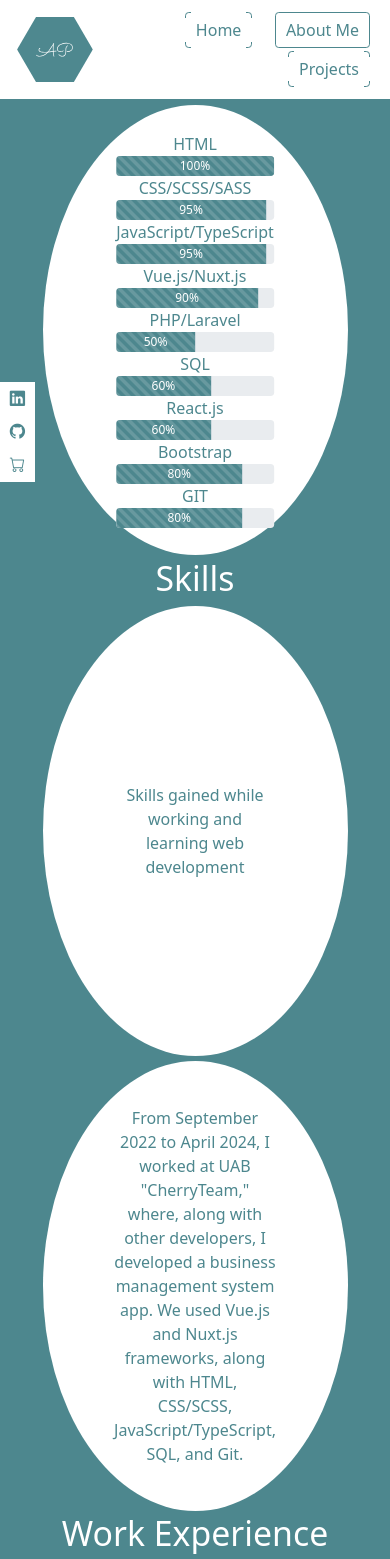
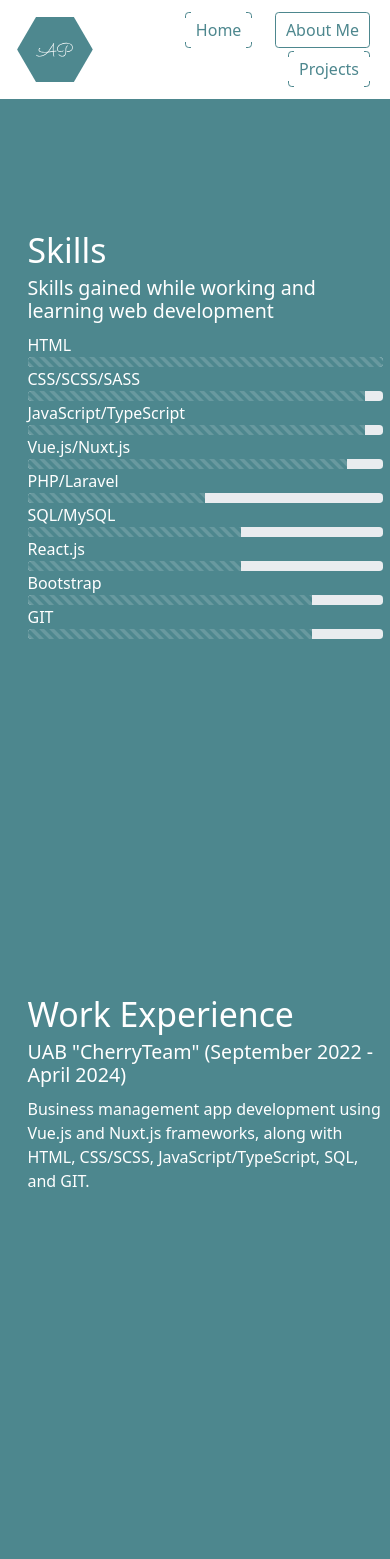
Before and after one commit to alinapak/alinapak-portfolio, a React (Create React App) app: page /about in a window 390 px wide. Shown: the top 1559 px of the page. Built offline with nearby package versions, Linux system fonts and the light colour scheme.

Commit message:
get rid of blur, scroll feature added, responsive

```diff
--- a/src/App.css
+++ b/src/App.css
@@ -32,15 +32,15 @@ a:hover {
   position: relative;
 }
 
-#root.blur {
+/* #root.blur {
   filter: blur(5px);
   transition: filter 0.5s ease;
-  /* position: relative; */
-}
+  position: relative;
+} */
 
-#root.blur~.cloned-link {
+/* #root.blur~.cloned-link {
   filter: blur(5px);
-}
+} */
 
 .cloned-link.not-blur {
   filter: blur(0) !important;
--- a/src/Components/Content/About/About.css
+++ b/src/Components/Content/About/About.css
@@ -9,7 +9,8 @@
    padding: 1rem;
 }
 
-.home section {
+.home section,
+.about section {
    min-height: calc(100vh - 18rem)
 }
 
@@ -33,7 +34,7 @@
    text-align: center;
 }
 
-.bubble-content .skills .progress-bar {
+.skills .progress-bar {
    background-color: rgb(77, 135, 142);
    font-size: 1.2rem
 }
@@ -41,3 +42,7 @@
 .bubble-content .skills .progress {
    height: 2rem
 }
+
+.info {
+   font-weight: 300
+}
--- a/src/Components/Content/About/About.js
+++ b/src/Components/Content/About/About.js
@@ -1,90 +1,113 @@
-import './About.css'
+import React, { useEffect, useRef, useState } from 'react';
 import { motion } from "framer-motion";
+import './About.css';
+
 function About() {
+   const skillsRef = useRef(null);
+   const experienceRef = useRef(null);
+   const educationRef = useRef(null);
+   const sectionRefs = [skillsRef, experienceRef, educationRef];
+   const [currentSectionIndex, setCurrentSectionIndex] = useState(0);
+
+   useEffect(() => {
+      const handleScroll = (event) => {
+         const direction = event.deltaY > 0 ? 'down' : 'up';
+         scrollToSection(direction);
+      };
+
+      window.addEventListener('wheel', handleScroll);
+
+      return () => {
+         window.removeEventListener('wheel', handleScroll);
+      };
+   }, [currentSectionIndex]);
+
+   const scrollToSection = (direction) => {
+      let newIndex = currentSectionIndex;
+      if (direction === 'down' && currentSectionIndex < sectionRefs.length - 1) {
+         newIndex = currentSectionIndex + 1;
+      } else if (direction === 'up' && currentSectionIndex > 0) {
+         newIndex = currentSectionIndex - 1;
+      }
+      const section = sectionRefs[newIndex]?.current;
+      if (section) {
+         const { top } = section.getBoundingClientRect();
+         const offset = window.scrollY + top - document.documentElement.clientTop;
+         window.scrollTo({ top: offset, behavior: 'smooth' });
+      } else {
+         console.error('Section not found:', newIndex);
+      }
+
+      setCurrentSectionIndex(newIndex);
+   };
 
    return (
-      <motion.div className="home"
+      <motion.div className="about"
          initial={{ opacity: 0 }}
          animate={{ opacity: 1 }}
          exit={{ opacity: 0 }}>
-         <section className="pt-2 container d-flex align-items-center flex-wrap gap-1">
-            <div className="align-self-start me-auto bubble-content">
-               <div className="skills">
+         <section ref={skillsRef} className="pt-2 container d-flex align-items-center flex-wrap gap-1">
+            <div className="content-container w-100 justify-content-center d-flex flex-column text-white">
+               <h1 className="display-1">Skills</h1>
+               <p className="display-6">Skills gained while working and learning web development</p>
+               <div className="skills align-self-end w-100 text-white">
                   <span>HTML</span>
                   <div className="progress ">
-                     <div className="progress-bar progress-bar-striped progress-bar-animated w-100" role="progressbar" aria-valuenow="100" aria-valuemin="0" aria-valuemax="100">100%</div>
+                     <div className="progress-bar progress-bar-striped progress-bar-animated w-100" role="progressbar" aria-valuenow="100" aria-valuemin="0" aria-valuemax="100"></div>
                   </div>
                   <span>CSS/SCSS/SASS</span>
                   <div className="progress">
-                     <div className="progress-bar progress-bar-striped progress-bar-animated" role="progressbar" style={{ width: "95%" }} aria-valuenow="95" aria-valuemin="0" aria-valuemax="100">95%</div>
+                     <div className="progress-bar progress-bar-striped progress-bar-animated" role="progressbar" style={{ width: "95%" }} aria-valuenow="95" aria-valuemin="0" aria-valuemax="100"></div>
                   </div>
                   <span>JavaScript/TypeScript</span>
                   <div className="progress">
-                     <div className="progress-bar progress-bar-striped progress-bar-animated" role="progressbar" style={{ width: "95%" }} aria-valuenow="95" aria-valuemin="0" aria-valuemax="100">95%</div>
+                     <div className="progress-bar progress-bar-striped progress-bar-animated" role="progressbar" style={{ width: "95%" }} aria-valuenow="95" aria-valuemin="0" aria-valuemax="100"></div>
                   </div>
                   <span>Vue.js/Nuxt.js</span>
                   <div className="progress">
-                     <div className="progress-bar progress-bar-striped progress-bar-animated" role="progressbar" style={{ width: "90%" }} aria-valuenow="90" aria-valuemin="0" aria-valuemax="100">90%</div>
+                     <div className="progress-bar progress-bar-striped progress-bar-animated" role="progressbar" style={{ width: "90%" }} aria-valuenow="90" aria-valuemin="0" aria-valuemax="100"></div>
                   </div>
                   <span>PHP/Laravel</span>
                   <div className="progress">
-                     <div className="progress-bar progress-bar-striped progress-bar-animated" role="progressbar" style={{ width: "50%" }} aria-valuenow="50" aria-valuemin="0" aria-valuemax="100">50%</div>
+                     <div className="progress-bar progress-bar-striped progress-bar-animated" role="progressbar" style={{ width: "50%" }} aria-valuenow="50" aria-valuemin="0" aria-valuemax="100"></div>
                   </div>
-                  <span>SQL</span>
+                  <span>SQL/MySQL</span>
                   <div className="progress">
-                     <div className="progress-bar progress-bar-striped progress-bar-animated" role="progressbar" style={{ width: "60%" }} aria-valuenow="60" aria-valuemin="0" aria-valuemax="100">60%</div>
+                     <div className="progress-bar progress-bar-striped progress-bar-animated" role="progressbar" style={{ width: "60%" }} aria-valuenow="60" aria-valuemin="0" aria-valuemax="100"></div>
                   </div>
                   <span>React.js</span>
                   <div className="progress">
-                     <div className="progress-bar progress-bar-striped progress-bar-animated" role="progressbar" style={{ width: "60%" }} aria-valuenow="60" aria-valuemin="0" aria-valuemax="100">60%</div>
+                     <div className="progress-bar progress-bar-striped progress-bar-animated" role="progressbar" style={{ width: "60%" }} aria-valuenow="60" aria-valuemin="0" aria-valuemax="100"></div>
                   </div>
                   <span>Bootstrap</span>
                   <div className="progress">
-                     <div className="progress-bar progress-bar-striped progress-bar-animated" role="progressbar" style={{ width: "80%" }} aria-valuenow="80" aria-valuemin="0" aria-valuemax="100">80%</div>
+                     <div className="progress-bar progress-bar-striped progress-bar-animated" role="progressbar" style={{ width: "80%" }} aria-valuenow="80" aria-valuemin="0" aria-valuemax="100"></div>
                   </div>
                   <span>GIT</span>
                   <div className="progress">
-                     <div className="progress-bar progress-bar-striped progress-bar-animated" role="progressbar" style={{ width: "80%" }} aria-valuenow="80" aria-valuemin="0" aria-valuemax="100">80%</div>
+                     <div className="progress-bar progress-bar-striped progress-bar-animated" role="progressbar" style={{ width: "80%" }} aria-valuenow="80" aria-valuemin="0" aria-valuemax="100"></div>
                   </div>
                </div>
             </div>
-            <div className="d-flex flex-column text-center text-white flex-grow-1">
-               <h1 className="display-1">
-                  Skills
-               </h1>
+         </section>
+
+         <section ref={experienceRef} className="pt-2 container d-flex align-items-center flex-wrap gap-1">
+            <div className="content-container w-100 justify-content-center d-flex flex-column text-white">
+               <h1 className="display-1">Work Experience</h1>
+               <p className="display-6">UAB "CherryTeam" (September 2022 - April 2024)</p>
+               <p className="info">Business management app development using Vue.js and Nuxt.js frameworks, along with HTML, CSS/SCSS, JavaScript/TypeScript, SQL, and GIT.</p>
             </div>
-            <div className="align-self-end bubble-content ms-auto"><p>
-               Skills gained while working and learning web development
-            </p></div>
          </section>
-         <section className="pt-2 container d-flex align-items-center flex-wrap gap-1">
-            <div className="align-self-start me-auto bubble-content"><p>
-               From September 2022 to April 2024, I worked at UAB "CherryTeam," where, along with other developers, I developed a business management system app. We used Vue.js and Nuxt.js frameworks, along with HTML, CSS/SCSS, JavaScript/TypeScript, SQL, and Git.
-            </p></div>
-            <div className="d-flex flex-column text-center text-white flex-grow-1">
-               <h1 className="display-1">
-                  Work Experience
-               </h1>
+
+         <section ref={educationRef} className="pt-2 container d-flex align-items-center flex-wrap gap-1">
+            <div className="content-container w-100 justify-content-center d-flex flex-column text-white">
+               <h1 className="display-1">Education</h1>
+               <p className="display-6">PHP Developer | Baltic Institute of Technology on 2022</p>
+               <p className="display-6">Psychology | KU (Klaipeda University) on 2014</p>
             </div>
-            <div className="align-self-end bubble-content ms-auto"><p>
-               I worked closely with both frontend and backend teams to ensure seamless integration and functionality. I am proficient in maintaining separate frontend and backend systems, creating APIs, and managing communication between the frontend and backend during development.
-            </p></div>
-         </section>
-         <section className="pt-2 container d-flex align-items-center flex-wrap gap-1">
-            <div className="align-self-start me-auto bubble-content"><p>
-               PHP Developer | Baltic Institute of Technology on 2022
-            </p></div>
-            <div className="d-flex flex-column text-center text-white flex-grow-1">
-               <h1 className="display-1">
-                  Education
-               </h1>
-            </div>
-            <div className="align-self-end bubble-content ms-auto"><p>
-               Psychology | KU (Klaipeda University) on 2014
-            </p></div>
          </section>
       </motion.div>
-   )
+   );
 }
 
 export default About;
--- a/src/Components/Content/Home/Home.css
+++ b/src/Components/Content/Home/Home.css
@@ -1,6 +1,8 @@
-.home {
+.home,
+.about {
    grid-area: main;
-   /* max-width: 100vw;
+   min-height: calc(100vh - 10rem)
+      /* max-width: 100vw;
    overflow-x: hidden; */
 }
 
@@ -92,3 +94,48 @@
       opacity: 1;
    }
 }
+
+@media (max-width: 767px) {
+   .home .container {
+      display: flex;
+      flex-direction: column;
+      align-items: center !important;
+      padding: 0;
+   }
+
+   .img-container {
+      align-self: center !important;
+      margin: 0 !important;
+      width: auto;
+      height: auto
+   }
+
+   .bubble-wrapper {
+      justify-content: center !important;
+      gap: 1rem;
+   }
+
+   .bubble-wrapper a {
+      width: 8rem;
+      height: 8rem;
+   }
+
+   .bubble-content {
+      align-self: center !important;
+      margin: 0 !important;
+      width: 30rem;
+      height: 30rem;
+   }
+
+   .bubble-content p {
+      font-size: 1.4rem
+   }
+
+   .text-center {
+      text-align: center;
+   }
+
+   .home section {
+      gap: 2rem !important
+   }
+}
--- a/src/Components/Content/Home/Home.js
+++ b/src/Components/Content/Home/Home.js
@@ -23,7 +23,7 @@ function Home() {
                   Alina Pakamorytė
                </h1>
                <p className="display-6">Full-Stack Web Developer</p>
-               <div className="bubble-wrapper d-flex justify-content-around">
+               <div className="bubble-wrapper d-flex justify-content-center gap-4">
                   {links.map((link, index) => (
                      < RouteLink component={'home'} key={index} href={link.href} title={link.title} />
                   ))}
--- a/src/Components/Content/Projects/Projects.css
+++ b/src/Components/Content/Projects/Projects.css
@@ -50,4 +50,5 @@
 
 .content-container {
    min-height: 45rem;
+   padding-left: 2rem
 }
--- a/src/Components/Content/Projects/Projects.js
+++ b/src/Components/Content/Projects/Projects.js
@@ -72,8 +72,8 @@ function Projects() {
    useEffect(() => {
 
       const handleMouseEnter = (video) => {
+         video.play();
          video.playbackRate = 2.0;
-         video.play();
       };
 
       const handleMouseLeave = (video) => {
@@ -117,10 +117,10 @@ function Projects() {
                   <em> {filters[activeIndex]} </em> projects
                </>
             } />}
-            {!loading && <div className="row">
+            {!loading && <div >
                {filteredItems.map((item, index) => (
-                  <div key={index} className="col-sm-6 mt-4">
-                     <div className="card h-100">
+                  <div key={index} >
+                     <div className="card mb-5">
                         <div className="card-body d-flex flex-column p-5">
                            <h2 className="card-title">{item.title}</h2>
                            <p className="card-text">{item.description}</p>
--- a/src/Components/Header/RouteLink.js
+++ b/src/Components/Header/RouteLink.js
@@ -12,12 +12,18 @@ function RouteLink({ href, title, component }) {
    });
    useEffect(() => {
       if (hash === '') {
-
+         const sideNav = document.getElementsByClassName('side-bar');
          if (component !== 'home') {
             const clonedLinks = document.getElementsByClassName('cloned-link');
             Array.from(clonedLinks).forEach(link => {
                link.remove();
             });
+
+            if (sideNav[0]) {
+               sideNav[0].style.visibility = 'hidden'
+            }
+         } else {
+            sideNav[0].style.visibility = 'visible'
          }
 
          window.scrollTo({
@@ -39,7 +45,7 @@ function RouteLink({ href, title, component }) {
             height: window.innerHeight
          };
          if (originalLink && clonedLink) {
-            clonedLink.style.top = `${originalLink.getBoundingClientRect().top}px`;
+            clonedLink.style.top = `${originalLink.getBoundingClientRect().top + window.scrollY}px`;
             clonedLink.style.left = `${originalLink.getBoundingClientRect().left}px`;
             document.body.appendChild(clonedLink);
             if ((newWindowSize.width !== windowSize.width ||
@@ -59,36 +65,36 @@ function RouteLink({ href, title, component }) {
       };
    }, [originalLinkRef, clonedLinkRef, component]);
 
-   useEffect(() => {
-      if (component !== 'home') {
-         return
-      }
-      const originalLink = originalLinkRef.current;
-      const clonedLink = originalLink.cloneNode(true);
+   // useEffect(() => {
+   //    if (component !== 'home') {
+   //       return
+   //    }
+   //    const originalLink = originalLinkRef.current;
+   //    const clonedLink = originalLink.cloneNode(true);
 
-      clonedLink.style.position = 'absolute';
-      clonedLink.style.top = `${originalLink.getBoundingClientRect().top}px`;
-      clonedLink.style.left = `${originalLink.getBoundingClientRect().left}px`;
-      clonedLink.style.zIndex = 1000;
-      clonedLink.classList.add('cloned-link');
-      clonedLink.classList.add('animate-fade-in');
-      clonedLinkRef.current = clonedLink;
-      clonedLink.style.visibility = 'visible';
-      originalLink.style.visibility = 'hidden';
-      clonedLink.addEventListener('mouseleave', (e) => {
-         const root = document.getElementById('root');
-         root.classList.remove('blur');
-         e.target.classList.remove('not-blur')
-      });
-      clonedLink.addEventListener('mouseenter', (e) => {
-         const root = document.getElementById('root');
-         root.classList.add('blur');
-         e.target.classList.add('not-blur');
-      });
-      return () => {
-         clonedLink.remove();
-      };
-   }, [component]);
+   //    clonedLink.style.position = 'absolute';
+   //    clonedLink.style.top = `${originalLink.getBoundingClientRect().top}px`;
+   //    clonedLink.style.left = `${originalLink.getBoundingClientRect().left}px`;
+   //    clonedLink.style.zIndex = 1000;
+   //    clonedLink.classList.add('cloned-link');
+   //    clonedLink.classList.add('animate-fade-in');
+   //    clonedLinkRef.current = clonedLink;
+   //    clonedLink.style.visibility = 'visible';
+   //    originalLink.style.visibility = 'hidden';
+   //    clonedLink.addEventListener('mouseleave', (e) => {
+   //       const root = document.getElementById('root');
+   //       root.classList.remove('blur');
+   //       e.target.classList.remove('not-blur')
+   //    });
+   //    clonedLink.addEventListener('mouseenter', (e) => {
+   //       const root = document.getElementById('root');
+   //       root.classList.add('blur');
+   //       e.target.classList.add('not-blur');
+   //    });
+   //    return () => {
+   //       clonedLink.remove();
+   //    };
+   // }, [component]);
    // Function to determine if the link is active
    const isActive = (target) => {
       return location.pathname === target.replace('.', "");
```
Also changed, not shown: 1 other file (tests, documents, lock files or other folders).
